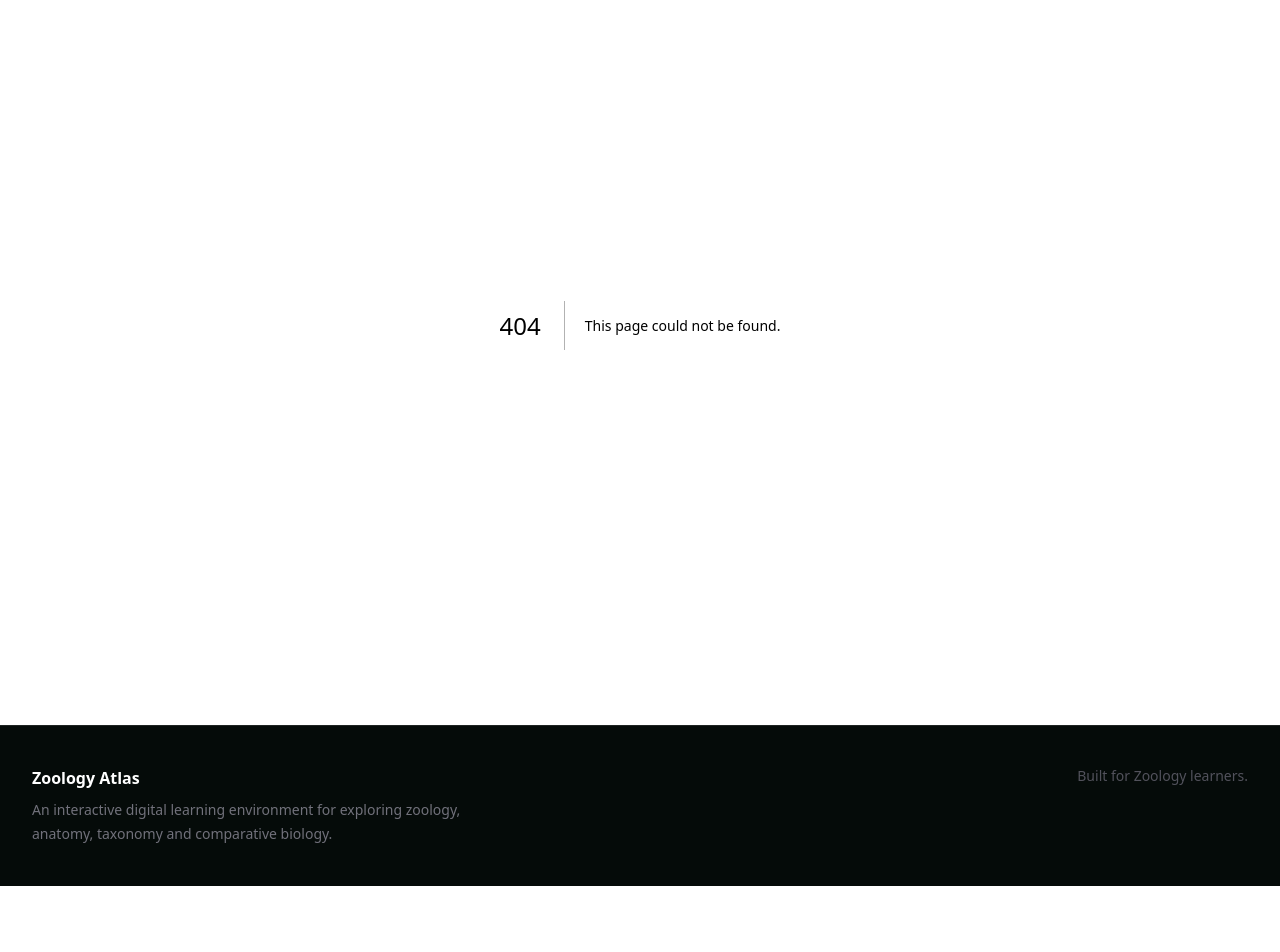
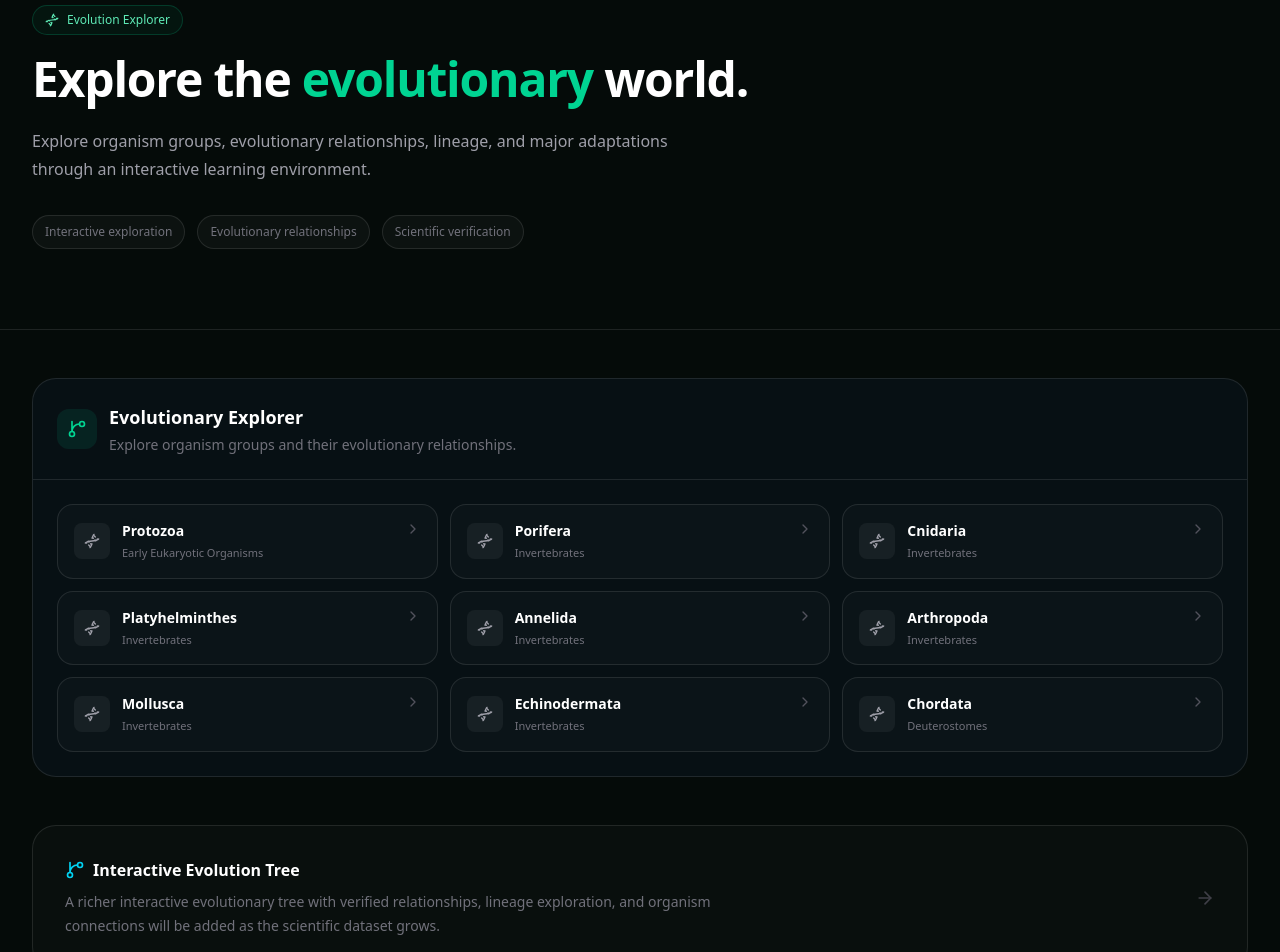
Before and after one commit to kamrulhasanbullet/zoology-atlas, a Next.js app: page /evolution in a window 1280 px wide. Before the commit this address had no page. Shown: the part 140-1092 px from the top of the page. Before the commit the page ends 1026 px from the top, so only its background shows below. Built offline with nearby package versions, Linux system fonts and the light colour scheme.

Commit message:
feat: create EvolutionPage component - Added a new page for exploring evolutionary relationships, including interactive elements and a detailed evolutionary tree.

```diff
--- /dev/null
+++ b/app/evolution/page.tsx
@@ -0,0 +1,75 @@
+import { ArrowRight, Dna, GitBranch } from "lucide-react";
+
+import EvolutionExplorer from "@/components/evolution/EvolutionExplorer";
+
+export default function EvolutionPage() {
+  return (
+    <main className="min-h-screen bg-[#050b09] text-white">
+      {/* Hero */}
+      <section className="border-b border-white/10">
+        <div className="mx-auto max-w-7xl px-6 py-20 lg:px-8">
+          <div className="max-w-3xl">
+            <div className="mb-5 inline-flex items-center gap-2 rounded-full border border-emerald-400/20 bg-emerald-400/5 px-3 py-1.5 text-xs font-medium text-emerald-300">
+              <Dna className="h-3.5 w-3.5" />
+              Evolution Explorer
+            </div>
+
+            <h1 className="text-4xl font-bold tracking-tight sm:text-5xl">
+              Explore the <span className="text-emerald-400">evolutionary</span>{" "}
+              world.
+            </h1>
+
+            <p className="mt-6 max-w-2xl text-base leading-7 text-zinc-400">
+              Explore organism groups, evolutionary relationships, lineage, and
+              major adaptations through an interactive learning environment.
+            </p>
+
+            <div className="mt-8 flex flex-wrap gap-3 text-xs text-zinc-500">
+              <span className="rounded-full border border-white/10 bg-white/[0.03] px-3 py-2">
+                Interactive exploration
+              </span>
+
+              <span className="rounded-full border border-white/10 bg-white/[0.03] px-3 py-2">
+                Evolutionary relationships
+              </span>
+
+              <span className="rounded-full border border-white/10 bg-white/[0.03] px-3 py-2">
+                Scientific verification
+              </span>
+            </div>
+          </div>
+        </div>
+      </section>
+
+      {/* Main */}
+      <section className="mx-auto max-w-7xl px-6 py-12 lg:px-8">
+        <EvolutionExplorer />
+      </section>
+
+      {/* Future */}
+      <section className="mx-auto max-w-7xl px-6 pb-20 lg:px-8">
+        <div className="rounded-3xl border border-white/10 bg-white/[0.02] p-6 sm:p-8">
+          <div className="flex flex-col gap-6 sm:flex-row sm:items-center sm:justify-between">
+            <div>
+              <div className="flex items-center gap-2">
+                <GitBranch className="h-5 w-5 text-cyan-400" />
+
+                <h2 className="font-semibold text-white">
+                  Interactive Evolution Tree
+                </h2>
+              </div>
+
+              <p className="mt-2 max-w-2xl text-sm leading-6 text-zinc-500">
+                A richer interactive evolutionary tree with verified
+                relationships, lineage exploration, and organism connections
+                will be added as the scientific dataset grows.
+              </p>
+            </div>
+
+            <ArrowRight className="hidden h-5 w-5 text-zinc-700 sm:block" />
+          </div>
+        </div>
+      </section>
+    </main>
+  );
+}
```
